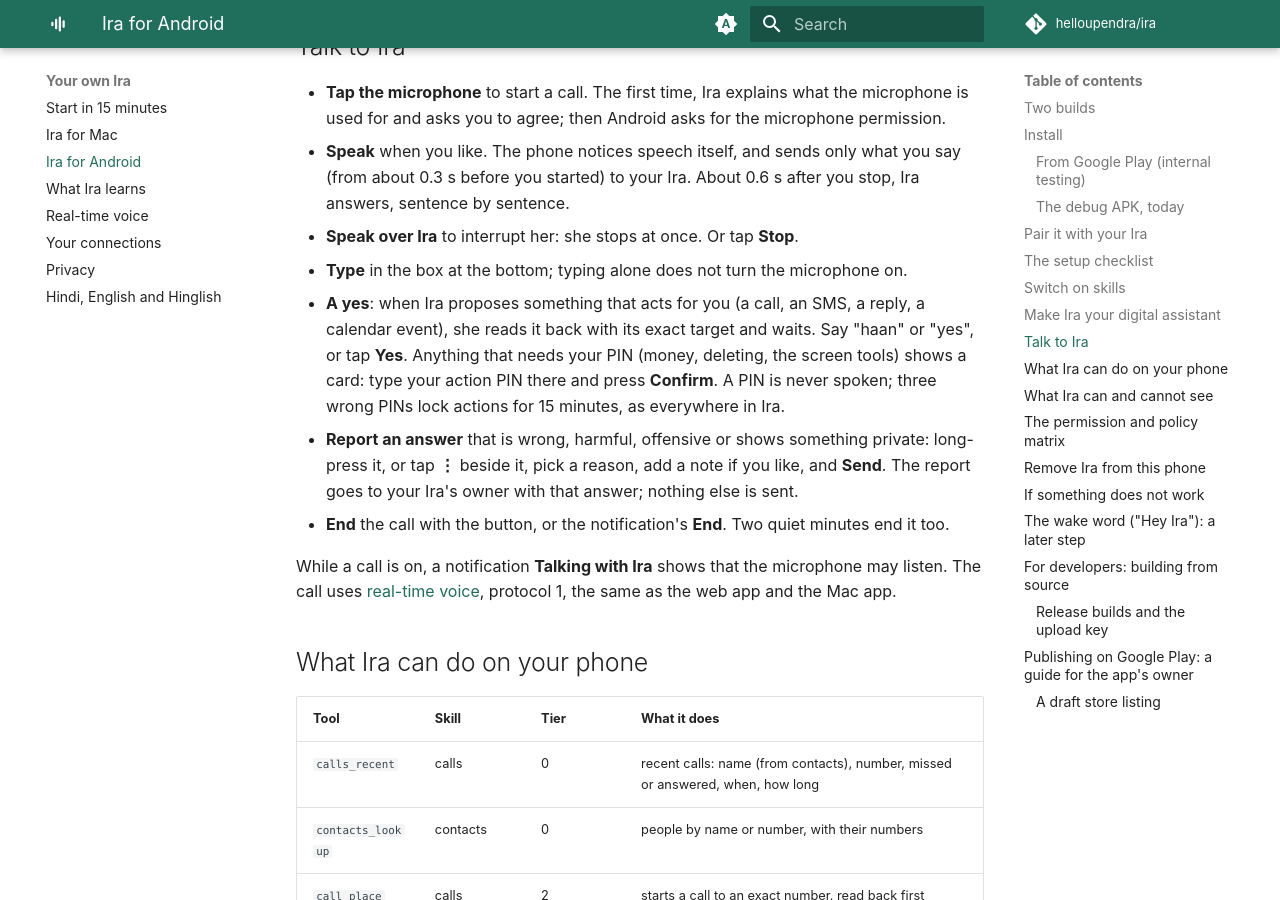
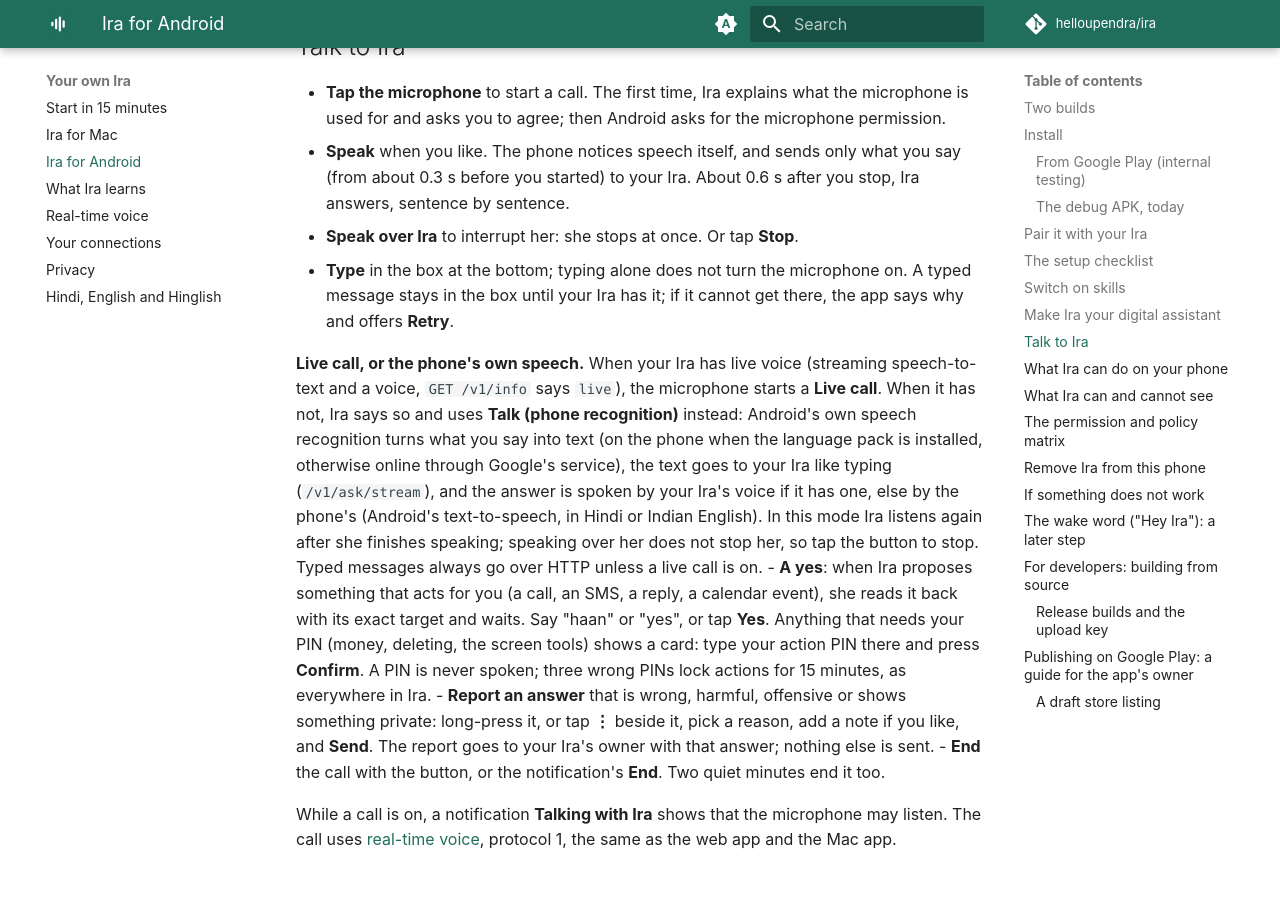
Before and after one commit to helloupendra/ira, an MkDocs documentation site: the page built from docs/clients/android.md, in a window 1280 px wide and 900 px high, scrolled down 4114 px. Built offline with MkDocs 1.6.1 and Material for MkDocs 9.7.7, drawn with Linux system fonts in a browser that asks for light colours; comment, search, counter and statistics services are not loaded; some of the changed text lies outside the part shown.

Commit message:
Document the phone's own speech mode and what typing does

```diff
--- a/docs/clients/android.md
+++ b/docs/clients/android.md
@@ -169,7 +169,20 @@
   s after you stop, Ira answers, sentence by sentence.
 - **Speak over Ira** to interrupt her: she stops at once. Or tap **Stop**.
 - **Type** in the box at the bottom; typing alone does not turn the
-  microphone on.
+  microphone on. A typed message stays in the box until your Ira has it; if
+  it cannot get there, the app says why and offers **Retry**.
+
+**Live call, or the phone's own speech.** When your Ira has live voice
+(streaming speech-to-text and a voice, `GET /v1/info` says `live`), the
+microphone starts a **Live call**. When it has not, Ira says so and uses
+**Talk (phone recognition)** instead: Android's own speech recognition
+turns what you say into text (on the phone when the language pack is
+installed, otherwise online through Google's service), the text goes to
+your Ira like typing (`/v1/ask/stream`), and the answer is spoken by your
+Ira's voice if it has one, else by the phone's (Android's text-to-speech,
+in Hindi or Indian English). In this mode Ira listens again after she
+finishes speaking; speaking over her does not stop her, so tap the button
+to stop. Typed messages always go over HTTP unless a live call is on.
 - **A yes**: when Ira proposes something that acts for you (a call, an SMS,
   a reply, a calendar event), she reads it back with its exact target and
   waits. Say "haan" or "yes", or tap **Yes**. Anything that needs your PIN
@@ -226,8 +239,8 @@
 
 Ira **cannot**:
 
-- listen when no call is on. There is no wake word yet, and the microphone
-  never starts on its own, at boot or otherwise;
+- listen when you are not talking to it. There is no wake word yet, and the
+  microphone never starts on its own, at boot or otherwise;
 - read anything you did not ask about. Notification access reads only the
   notifications showing when you ask; nothing is copied or kept;
 - see one-time passwords in notifications: Android 15 and later hide them
@@ -299,8 +312,13 @@
 - **A call or app does not open** and a notification says "Tap to...": make
   Ira the digital assistant, or keep Ira on screen; Android limits what a
   background app may open.
-- **The live call says the server has no streaming speech-to-text**: your
-  Ira needs `voice.stt.type: transcribe` ([Real-time voice](../realtime.md)).
+- **"Live calls need your Ira to have speech set up"**: your Ira has no
+  streaming speech-to-text, so the app uses the phone's own speech
+  recognition. For live calls, the server needs `voice.stt.type: transcribe`
+  and a voice ([Real-time voice](../realtime.md)).
+- **"The phone cannot recognise Hindi or English speech yet"**: add the
+  language in Android's settings (**Settings → System → Languages → Speech**,
+  or the Google app's voice settings), or type.
 
 ## The wake word ("Hey Ira"): a later step
 
```
